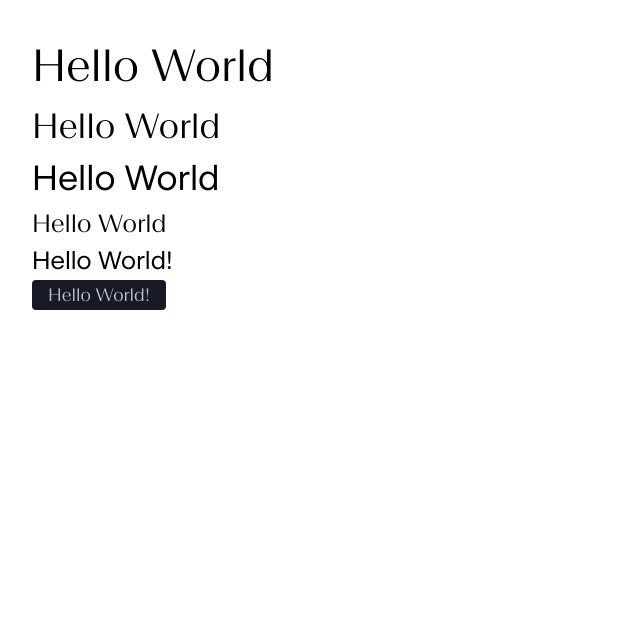
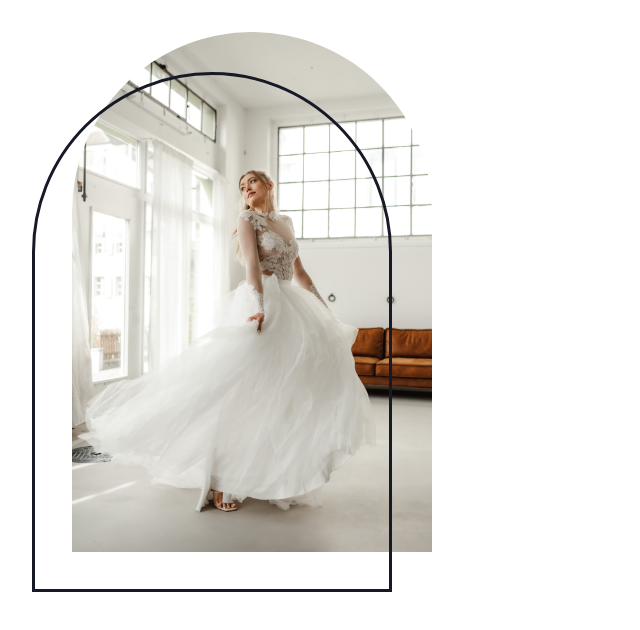
Before and after one commit to jeromehaas/sayyes-web, a Next.js app in the folder frontend/: page / in a window 1280 px wide. Shown: the top 630 px of the page, without its empty margins (0-640 px from the left). Built offline with nearby package versions, Linux system fonts and the light colour scheme.

Commit message:
Setup: picture component

```diff
--- /dev/null
+++ b/frontend/components/content/picture/picture.jsx
@@ -0,0 +1,14 @@
+import Image from "next/image";
+
+const Picture = ({ className, src, figure }) => {
+
+    return (
+        <div className={`${ className } picture`} data-figure-form={ figure.form } data-figure-position={ figure.position } data-figure-background-color={ figure.backgroundColor } data-figure-border-color={ figure.borderColor } data-figure-ordinate={ figure.ordinate }>
+            <Image  className="picture__source source" src={ src } width={ 800 } height={ 1200 } quality={ 100 } />
+            <div className="picture__figure figure"></div>
+        </div>
+    );
+
+};
+
+export default Picture;
--- /dev/null
+++ b/frontend/components/content/picture/picture.scss
@@ -0,0 +1,197 @@
+.picture {
+    position: relative;
+    width: 400px;
+    height: 560px;
+
+    &__source {
+        position: absolute;
+        display: block;
+        object-fit: cover;
+        width: 100%;
+        height: 100%;
+        z-index: 5;
+    }
+
+    &__figure {
+        content: "";
+        display: none;
+        position: absolute;
+        display: block;
+        border-width: 3px;
+        border-style: solid;
+        border-color: transparent;
+        top: 0;
+        left: 0;
+        width: 100%;
+        height: 100%;
+        z-index: 10;
+
+    }
+
+        &[data-figure-form="up"] {
+
+            & .figure {
+                border-radius: 200px 200px 0 0;
+            }
+
+            & .source {
+                border-radius: 200px 200px 0 0;
+            }
+
+        }
+
+        &[data-figure-form="down"] {
+
+            & .figure {
+                border-radius: 0 0 200px 200px;
+            }
+
+            & .source {
+                border-radius: 0 0 200px 200px;
+            }
+
+        }
+
+        &[data-figure-form="sym"] {
+
+            & .figure {
+                border-radius: 40px 40px 40px 40px;
+            }
+
+            & .source {
+                border-radius: 40px 40px 40px 40px;
+            }
+
+        }
+
+
+        &[data-figure-position="top-left"] {
+
+            .figure {
+                width: calc(100% - 40px);
+                height: calc(100% - 40px);
+            }
+
+            .source {
+                width: calc(100% - 40px);
+                height: calc(100% - 40px);
+                top: 40px;
+                left: 40px
+            }
+
+        }
+
+        &[data-figure-position="bottom-right"] {
+
+            .figure {
+                width: calc(100% - 40px);
+                height: calc(100% - 40px);
+                top: 40px;
+                left: 40px
+            }
+
+            .source {
+                width: calc(100% - 40px);
+                height: calc(100% - 40px);
+            }
+
+        }
+
+        &[data-figure-position="bottom-left"] {
+
+            .figure {
+                width: calc(100% - 40px);
+                height: calc(100% - 40px);
+                top: 40px;
+            }
+
+            .source {
+                width: calc(100% - 40px);
+                height: calc(100% - 40px);
+                left: 40px
+            }
+
+        }
+
+       &[data-figure-position="top-right"] {
+
+            .figure {
+                width: calc(100% - 40px);
+                height: calc(100% - 40px);
+                left: 40px;
+            }
+
+            .source {
+                width: calc(100% - 40px);
+                height: calc(100% - 40px);
+                top: 40px;
+                left: 0px
+            }
+
+        }
+
+
+        &[data-figure-positoin="center"] {
+
+            .figure {
+                width: 100%;
+                height: 100%;
+            }
+
+            .source {
+                width: 100%;
+                height: 100%;
+            }
+
+        }
+
+    &[data-figure-background-color="blue"] {
+
+        .figure {
+            background-color: $blue-100;
+        }
+
+    }
+
+    &[data-figure-background-color="grey"] {
+
+        .figure {
+            background-color: $grey-60;
+        }
+
+    }
+
+
+    &[data-figure-border-color="grey"] {
+
+        .figure {
+            border-color: $grey-60;
+        }
+
+    }
+
+    &[data-figure-border-color="blue"] {
+
+        .figure {
+            border-color: $blue-100;
+        }
+
+    }
+
+    &[data-figure-ordinate="back"] {
+
+        .figure {
+            z-index: 0;
+        }
+
+    }
+
+    &[data-figure-ordinate="front"] {
+
+        .figure {
+            z-index: 10;
+        }
+
+    }
+
+}
--- a/frontend/pages/index.js
+++ b/frontend/pages/index.js
@@ -2,17 +2,23 @@ import Section from "components/layouts/section/section";
 import Heading from "components/content/heading/heading";
 import Paragraph from "components/content/paragraph/paragraph";
 import Button from "components//content/button/button";
+import Picture from "components//content/picture/picture";
 
 const Start = ( ) => {
 
   return (
     <Section className="start">
-      <Heading level="h1">Hello World</Heading>
-      <Heading level="h2">Hello World</Heading>
-      <Heading level="h3">Hello World</Heading>
-      <Heading level="h4">Hello World</Heading>
-      <Paragraph>Hello World!</Paragraph>
-      <Button>Hello World!</Button>
+      <Picture
+        className="image"
+        src="/images/placeholder/placeholder.png"
+        figure={{
+          form: 'up',
+          position: 'bottom-left',
+          borderColor: 'blue',
+          backgroundColor: 'transparent',
+          ordinate: 'front'
+        }}
+      />
     </Section>
   );
 
--- a/frontend/styles/main.scss
+++ b/frontend/styles/main.scss
@@ -10,6 +10,7 @@
 @import 'components/content/heading/heading.scss';
 @import 'components/content/paragraph/paragraph.scss';
 @import 'components/content/button/button.scss';
+@import 'components/content/picture/picture.scss';
 
 /* LAYOUTS */
 @import 'components/layouts/section/section.scss';
```
Also changed, not shown: frontend/components/content/paragraph/paragraph.scss (line endings or trailing spaces), frontend/public/images/placeholder/placeholder.png (added).
